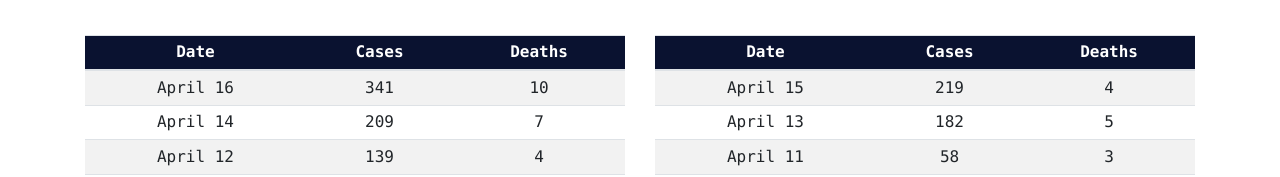
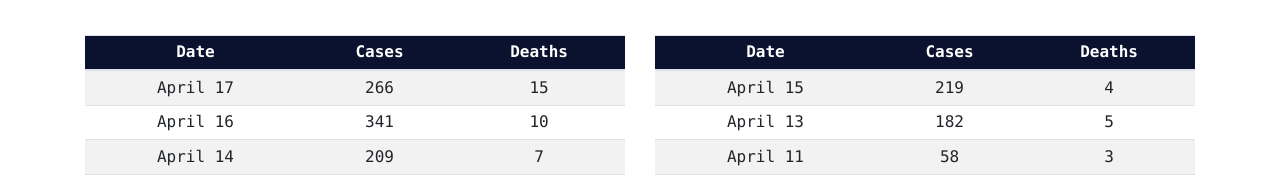
Before and after one commit to smdurjoy/covid, a React (Create React App) app: page /BdAllInfo in a window 1280 px wide. Shown: the part 607-784 px from the top of the page. Built offline with nearby package versions, Linux system fonts and the light colour scheme; no server answers; a web font is replaced by a local one.

Commit message:
Update BdAllInfo.js

```diff
--- a/src/components/BdAllInfo/BdAllInfo.js
+++ b/src/components/BdAllInfo/BdAllInfo.js
@@ -21,6 +21,11 @@ export default class BdAllInfo extends Component {
                                 </thead>
 
                                 <tbody>
+                                    <tr>
+                                        <td>April 17</td>
+                                        <td>266</td>
+                                        <td>15</td>
+                                    </tr>
                                     <tr>
                                         <td>April 16</td>
                                         <td>341</td>
@@ -388,6 +393,11 @@ export default class BdAllInfo extends Component {
                             </thead>
 
                             <tbody>
+                                <tr>
+                                    <td>April 17</td>
+                                    <td>266</td>
+                                    <td>15</td>
+                                </tr>
                                 <tr>
                                     <td>April 16</td>
                                     <td>341</td>
```
